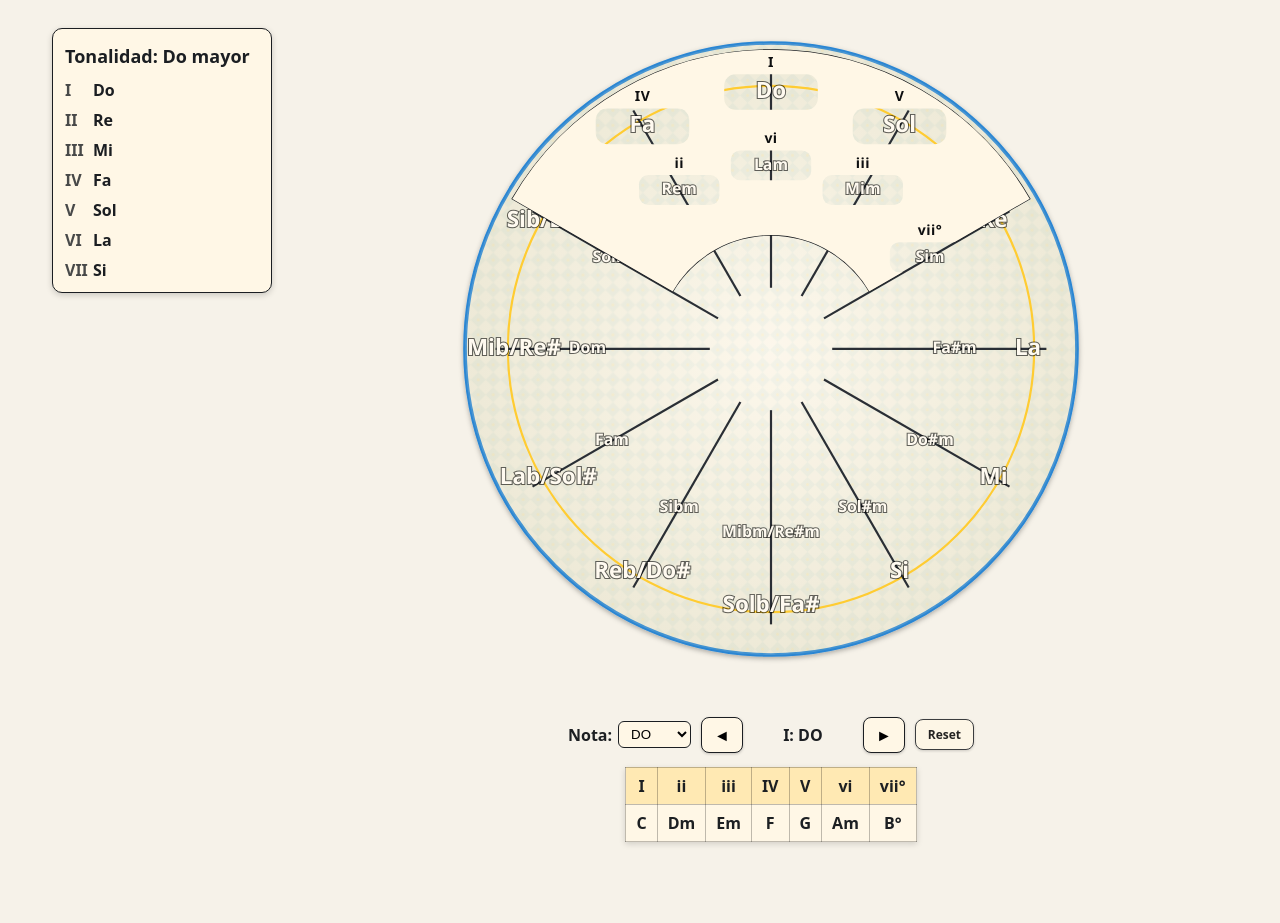
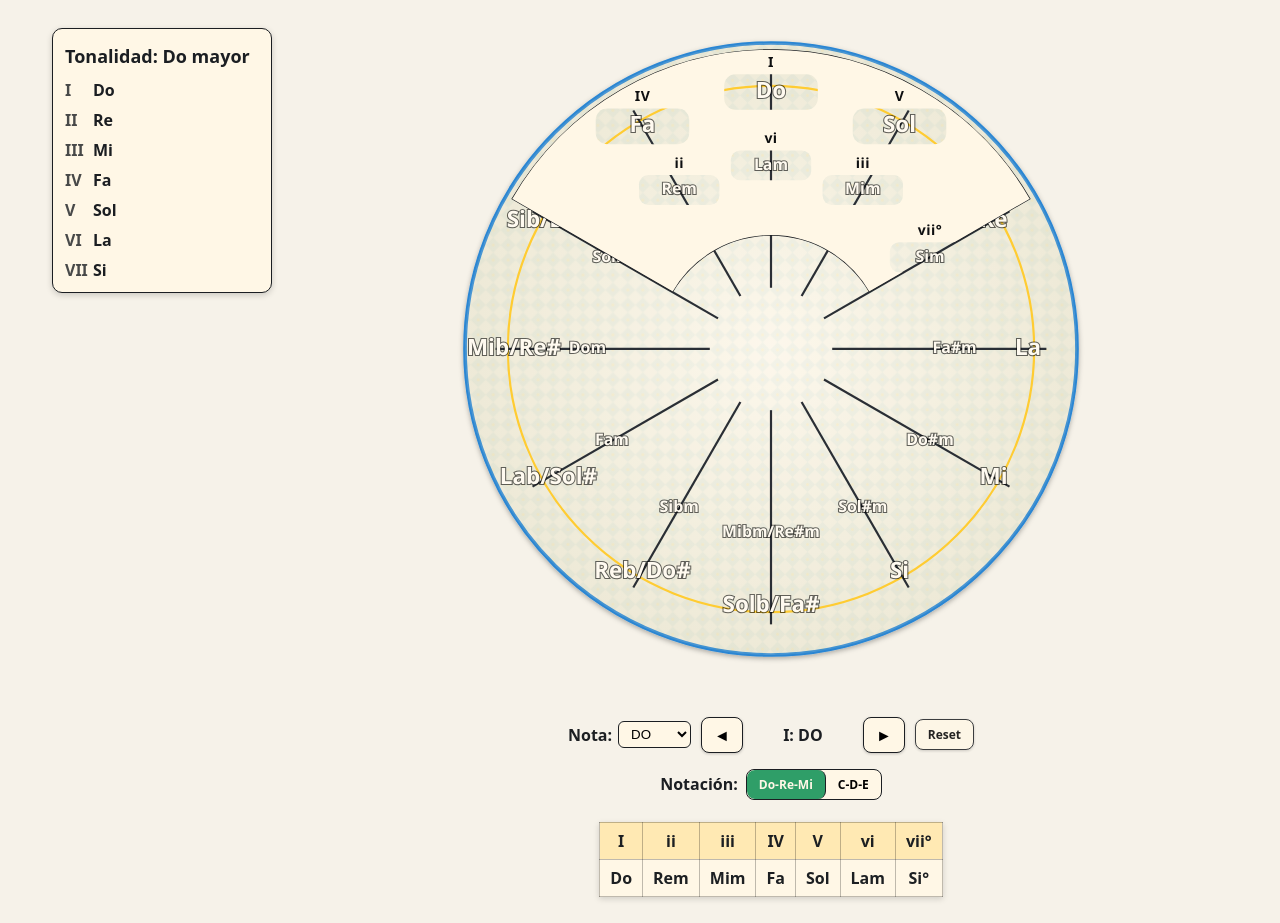
Before and after one commit to Zevaxx/rueda-musical, a React (Vite) app: page / in a window 1280 px wide. Shown: the top 923 px of the page. Before the commit the page ends 868 px from the top, so only its background shows below. Built offline with nearby package versions, Linux system fonts and the light colour scheme.

Commit message:
Implement Spanish/English notation toggle for chord table
Co-authored-by: Zevaxx <62408733+Zevaxx@users.noreply.github.com>

```diff
--- /dev/null
+++ b/src/components/NotationToggle.tsx
@@ -0,0 +1,32 @@
+export type NotationType = 'spanish' | 'english'
+
+interface NotationToggleProps {
+  notation: NotationType
+  onChange: (notation: NotationType) => void
+}
+
+export function NotationToggle({ notation, onChange }: NotationToggleProps) {
+  return (
+    <div className="notation-toggle">
+      <label className="toggle-label">
+        <span>Notación:</span>
+        <div className="toggle-buttons">
+          <button
+            type="button"
+            className={`toggle-btn ${notation === 'spanish' ? 'active' : ''}`}
+            onClick={() => onChange('spanish')}
+          >
+            Do-Re-Mi
+          </button>
+          <button
+            type="button"
+            className={`toggle-btn ${notation === 'english' ? 'active' : ''}`}
+            onClick={() => onChange('english')}
+          >
+            C-D-E
+          </button>
+        </div>
+      </label>
+    </div>
+  )
+}
--- a/src/components/WheelUI.tsx
+++ b/src/components/WheelUI.tsx
@@ -1,5 +1,6 @@
 import { useCallback, useEffect, useMemo, useRef, useState } from 'react'
-import { NOTES_5THS_ES, NOTES_5THS_ES_ENHARM, REL_MINOR_ES_ENHARM, degToRad, getMajorScale, getMajorKeyChordsEnglish, toSpanishTitle } from '../wheel'
+import { NOTES_5THS_ES, NOTES_5THS_ES_ENHARM, REL_MINOR_ES_ENHARM, degToRad, getMajorScale, getMajorKeyChordsEnglish, getMajorKeyChordsSpanish, toSpanishTitle } from '../wheel'
+import { NotationToggle, type NotationType } from './NotationToggle'
 import './wheel.css'
 
 const STEP_DEG = 360 / 12
@@ -13,6 +14,7 @@ function polarToCartesian(cx: number, cy: number, r: number, angleFromTopDeg: nu
 
 export function WheelUI() {
   const [rotation, setRotation] = useState(0)
+  const [notation, setNotation] = useState<NotationType>('spanish')
   const svgRef = useRef<SVGSVGElement | null>(null)
   const [size, setSize] = useState<Size>({ width: 760, height: 900 })
 
@@ -366,6 +368,9 @@ export function WheelUI() {
           </button>
         </div>
 
+        {/* Notation toggle */}
+        <NotationToggle notation={notation} onChange={setNotation} />
+
         {/* Tabla dinámica de acordes en la tonalidad actual (como en la imagen) */}
         <div className="chord-table-wrap">
           <table className="chord-table" aria-label="Acordes en mayor">
@@ -376,9 +381,14 @@ export function WheelUI() {
             </thead>
             <tbody>
               <tr>
-                {getMajorKeyChordsEnglish(NOTES_5THS_ES[rootIdx], rootIdx>=6).map((c, i) => (
-                  <td key={i}>{c}</td>
-                ))}
+                {(() => {
+                  const chords = notation === 'spanish'
+                    ? getMajorKeyChordsSpanish(NOTES_5THS_ES[rootIdx])
+                    : getMajorKeyChordsEnglish(NOTES_5THS_ES[rootIdx], rootIdx>=6)
+                  return chords.map((c, i) => (
+                    <td key={i}>{c}</td>
+                  ))
+                })()}
               </tr>
             </tbody>
           </table>
--- a/src/components/wheel.css
+++ b/src/components/wheel.css
@@ -230,3 +230,66 @@
     min-width: 40px;
   }
 }
+
+/* Notation toggle styles */
+.notation-toggle {
+  margin: 8px 0;
+}
+
+.toggle-label {
+  display: flex;
+  gap: 8px;
+  align-items: center;
+  font-weight: 700;
+  color: #1b1e22;
+}
+
+.toggle-buttons {
+  display: flex;
+  border: 1px solid #1b1e22;
+  border-radius: 8px;
+  overflow: hidden;
+  background: #fff7e6;
+}
+
+.toggle-btn {
+  padding: 6px 12px;
+  background: transparent;
+  border: none;
+  cursor: pointer;
+  font-weight: 600;
+  transition: background-color 0.2s ease;
+  font-size: 12px;
+}
+
+.toggle-btn:not(:last-child) {
+  border-right: 1px solid #1b1e22;
+}
+
+.toggle-btn:hover {
+  background: rgba(47, 158, 104, 0.1);
+}
+
+.toggle-btn.active {
+  background: #2f9e68;
+  color: #fff7e6;
+}
+
+/* Mobile notation toggle */
+@media (max-width: 768px) {
+  .notation-toggle {
+    margin: 12px 0;
+  }
+
+  .toggle-label {
+    flex-direction: column;
+    gap: 6px;
+    align-items: center;
+  }
+
+  .toggle-btn {
+    padding: 8px 16px;
+    font-size: 14px;
+    min-height: 44px;
+  }
+}
--- a/src/wheel.ts
+++ b/src/wheel.ts
@@ -135,5 +135,20 @@ export function getMajorKeyChordsEnglish(root: string, preferFlat = false): stri
 	})
 }
 
+// Build the diatonic triads for a major key in Spanish chord notation
+// Returns array of length 7 with chord symbols like: ["Do", "Rem", "Mim", "Fa", "Sol", "Lam", "Si°"]
+export function getMajorKeyChordsSpanish(root: string): string[] {
+	const scale = getMajorScale(root)
+	// Qualities for I..VII triads in major
+	const qualities: Array<'M'|'m'|'dim'> = ['M','m','m','M','M','m','dim']
+	return scale.map((n, i) => {
+		const base = toSpanishTitle(n)
+		const q = qualities[i]
+		if (q === 'M') return base
+		if (q === 'm') return `${base}m`
+		return `${base}°`
+	})
+}
+
 // Convenience to get Spanish title-cased note (e.g., "Do") for labels
 export function toSpanishTitle(note: string): string { return toTitleEs(note) }
```
